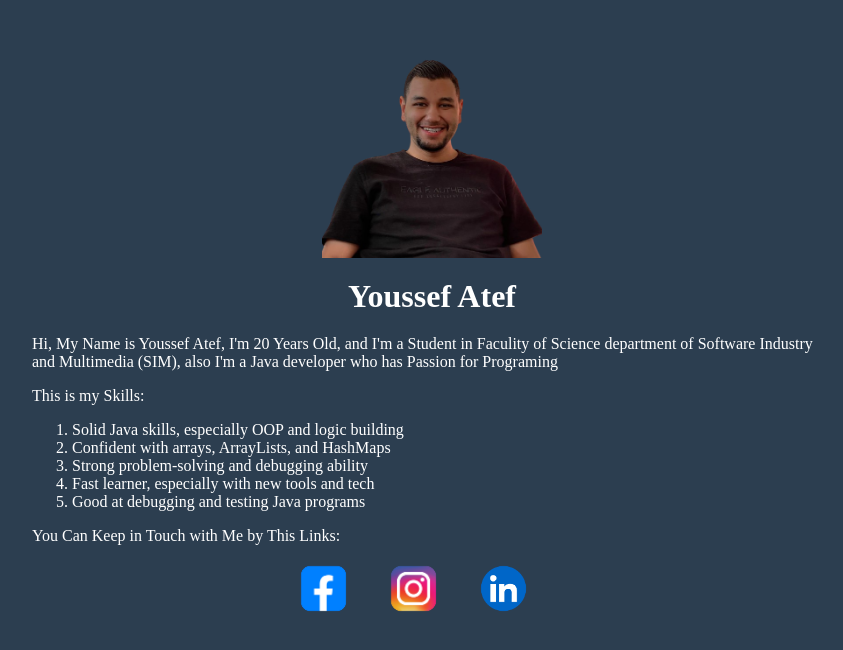
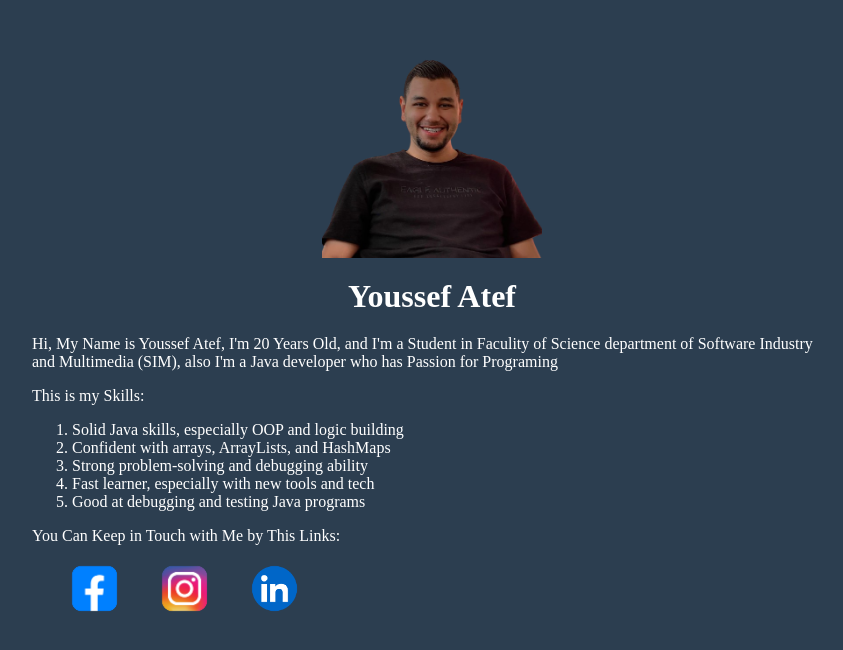
Before and after one commit to Youssef-Atef-20/FirstProject, a plain HTML site: page index.html in a window 1280 px wide. Shown: the whole page, without its empty margins (208-1051 px from the left). Drawn offline with Linux system fonts and the light colour scheme; a script that the page names is missing.

Commit message:
Update style3.css

```diff
--- a/style.css
+++ b/style.css
@@ -31,7 +31,7 @@ div{
   gap: 15px;
   margin-top: -30px;
   height: auto;
-  margin-left: -1cm;
+  margin-left: -13.1cm;
 }
 div img{
   max-width: 75px;
```
